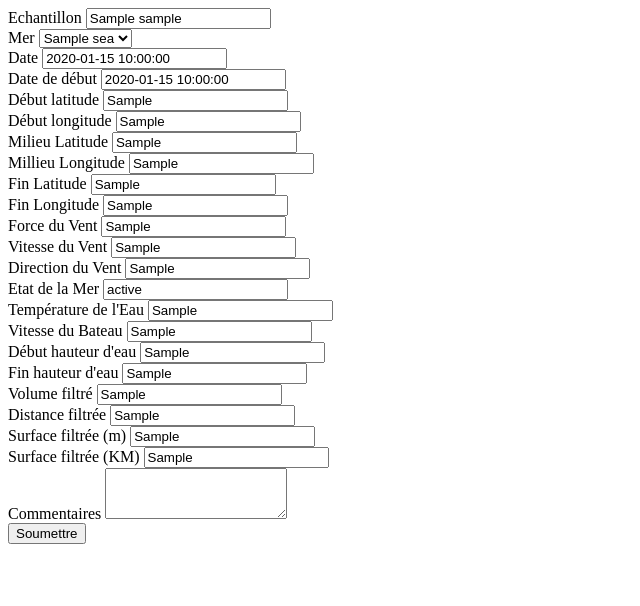
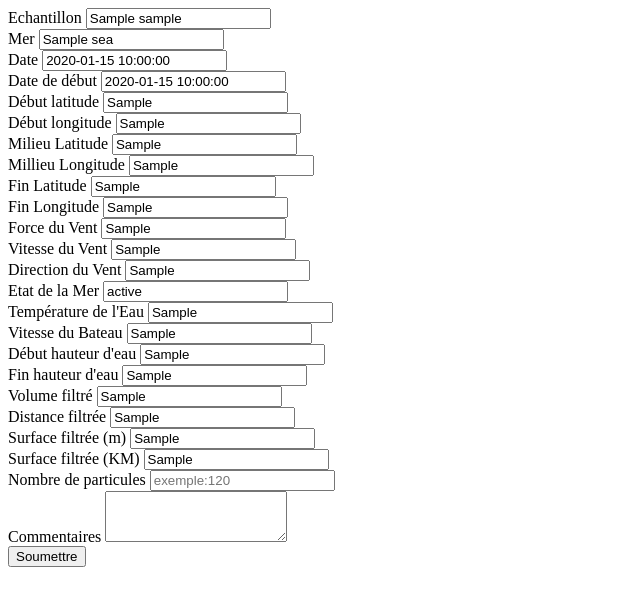
Before and after one commit to zaid83/expedition-med, a PHP site: the page made by views/EditBySample.phtml in a window 1280 px wide. Shown: the top 606 px of the page, without its empty margins (0-640 px from the left). Run offline with PHP 8.4, Linux system fonts and the light colour scheme; the template is opened without the code that fills it: most values are stand-ins (such as "Sample title", 1, 10 or a date in 2020).

Commit message:
sampleedit

```diff
--- a/views/EditBySample.phtml
+++ b/views/EditBySample.phtml
@@ -6,13 +6,7 @@
     </div>
     <div class="mb-3 w-25 w-25">
         <label for="Sea" class="form-label">Mer</label>
-        <select name="sea" id="select-seas" class="select-seas form-control w-75">
-            <option value=""><?= $prelevement["Sea"] ?></option>
-            <?php foreach ($seas as $sea) : ?>
-                <option value="<?= $sea['id_sea'] ?>"><?= $sea['name'] ?></option>
-            <?php endforeach; ?>
-        </select>
-
+        <input type="text" class="form-control w-75" name="sea" id="seas" value="<?= $prelevement["Sea"] ?>">
     </div>
     <div class="mb-3 w-25 w-25">
         <label for="Date" class="form-label">Date</label>
@@ -94,6 +88,10 @@
         <label for="FilteredSurfaceKm" class="form-label">Surface filtrée (KM)</label>
         <input type="text" class="form-control w-75" id="FilteredSurfaceKm" name="filteredSurfaceKm" value="<?= $prelevement["Filtered_surface_km"] ?>">
     </div>
+    <div class="mb-3 w-25 w-25">
+        <label for="ParticlesNumber" class="form-label">Nombre de particules</label>
+        <input type="text" class="form-control w-75" id="ParticlesNumber" name="particlesNumber" placeholder="exemple:120">
+    </div>
     <div class="mb-3 w-25 w-25 w-100">
         <label for="Commentaires" class="form-label">Commentaires</label>
         <textarea id="Commentaires" class="form-control" id="exampleFormControlTextarea1" rows="3" name="commentaires" value="<?= $prelevement["Commentaires"] ?>"></textarea>
```
Also changed, not shown: models/DataRepository.php (+10 -2 lines).
